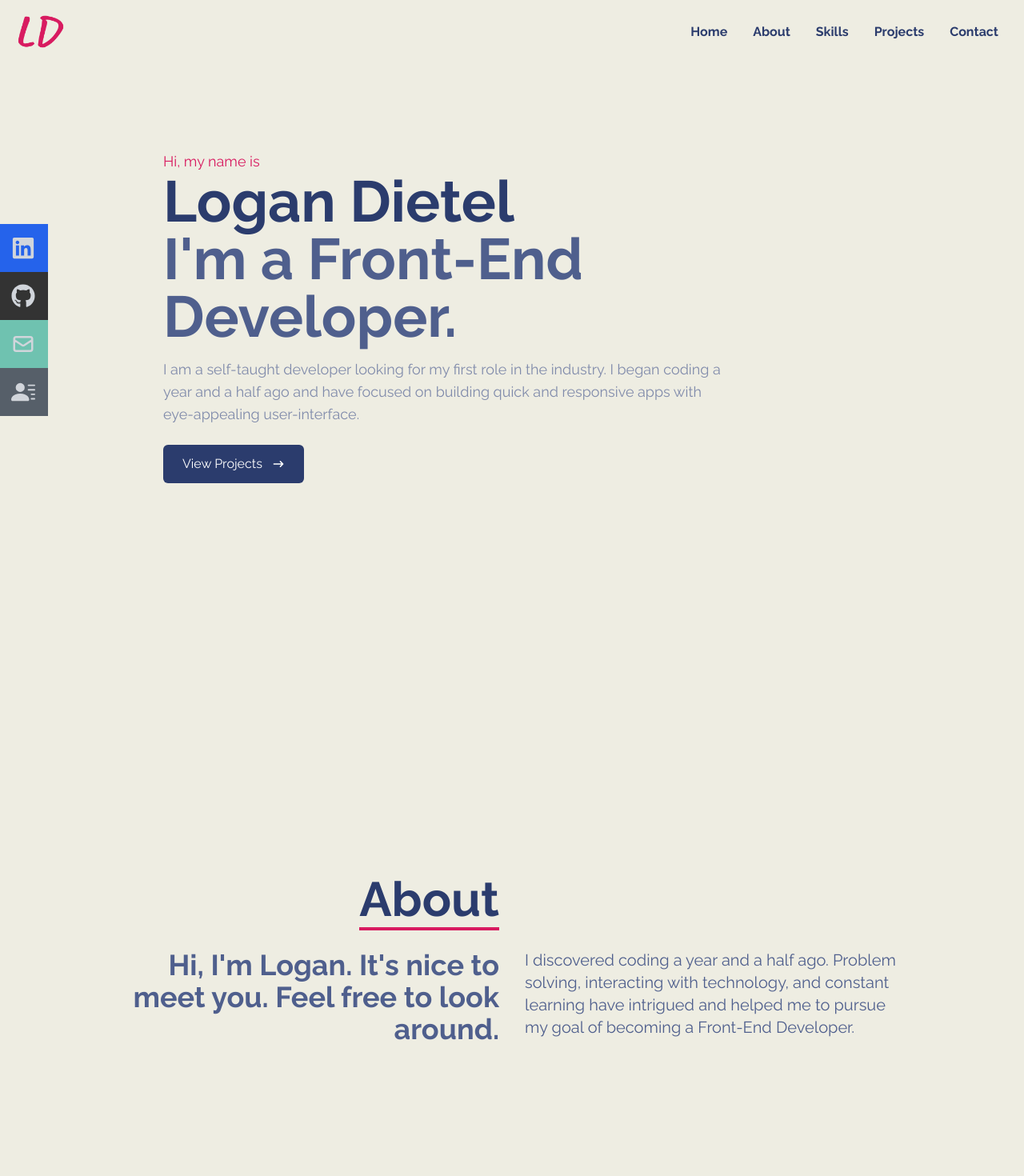
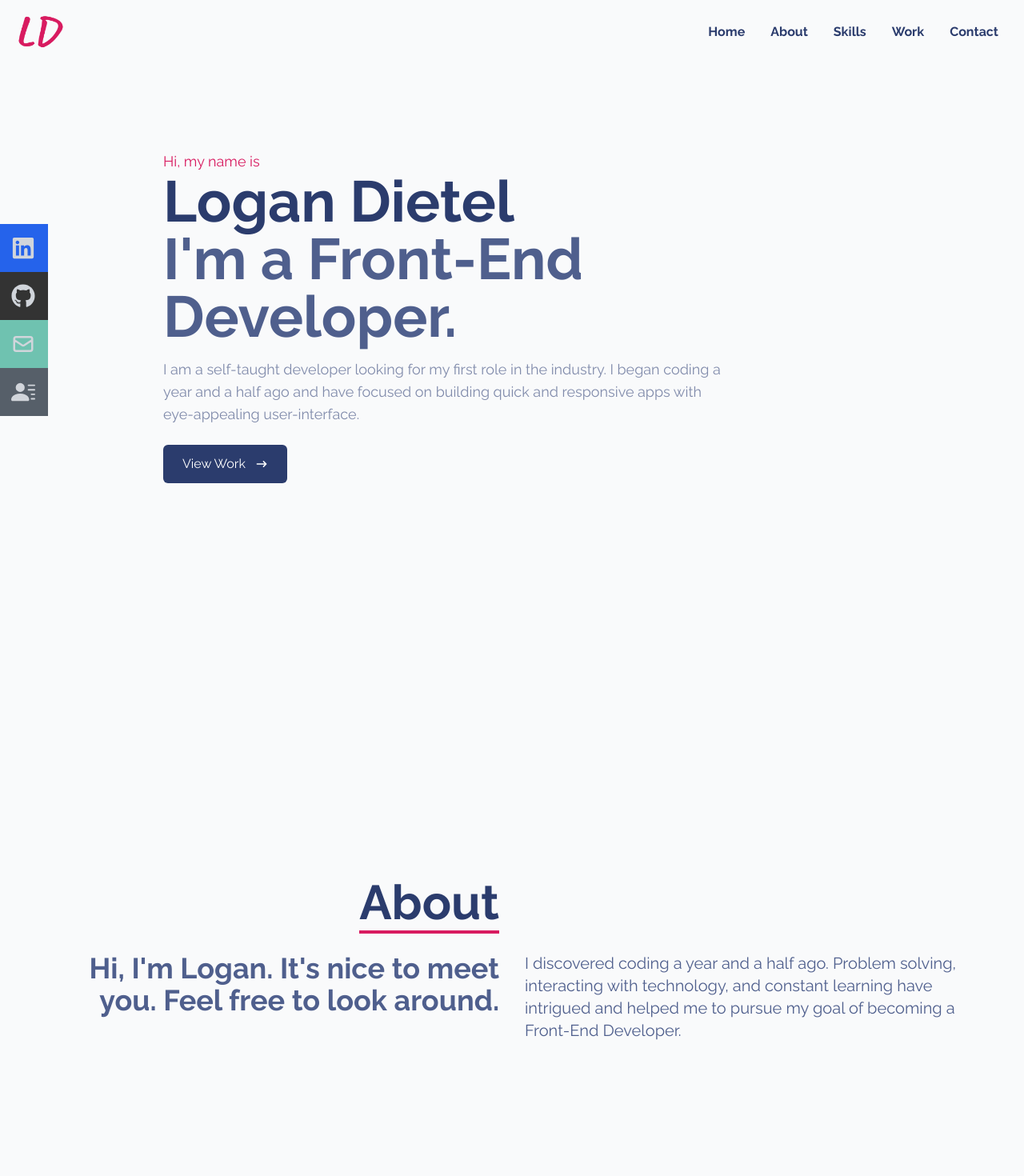
Before and after one commit to logjscript/Portfolio-Site, a React (Vite) app: page / in a window 1280 px wide. Shown: the top 1470 px of the page at 80% size. Built offline with nearby package versions, Linux system fonts and the light colour scheme.

Commit message:
Change background color and logo, and add smooth scroll to nav

```diff
--- a/package.json
+++ b/package.json
@@ -12,7 +12,8 @@
   "dependencies": {
     "react": "^18.2.0",
     "react-dom": "^18.2.0",
-    "react-icons": "^5.0.1"
+    "react-icons": "^5.0.1",
+    "react-scroll": "^1.9.0"
   },
   "devDependencies": {
     "@types/react": "^18.2.56",
--- a/src/App.jsx
+++ b/src/App.jsx
@@ -1,8 +1,9 @@
-import Navbar from "./components/Navbar";
-import Home from "./components/Home";
-import About from "./components/About";
-import Skills from "./components/Skills";
-import Work from "./components/Work";
+import Navbar from "./components/Navbar"
+import Home from "./components/Home"
+import About from "./components/About"
+import Skills from "./components/Skills"
+import Work from "./components/Work"
+import Contact from "./components/Contact"
 
 const App = () => {
 
@@ -13,6 +14,7 @@ const App = () => {
         <About />
         <Skills />
         <Work />
+        <Contact />
     </div>
   )
 }
--- a/src/components/About.jsx
+++ b/src/components/About.jsx
@@ -2,14 +2,14 @@ import React from 'react'
 
 const About = () => {
     return (
-        <div name='about' className='w-full h-screen bg-[#EEEDE2] text-gray-300 px-16 mx-auto'>
+        <div name='about' className='w-full h-screen bg-gray-50 px-16 mx-auto'>
             <div className='flex flex-col justify-center items-center w-full h-full'>
                 <div className='max-w-[1000px] w-full text-left sm:grid sm:grid-cols-2 sm:gap-8 sm:text-right'>
                     <div className='pb-8'>
                         <h2 className='text-6xl text-[#2b3c6d] font-bold inline border-b-4 border-[#d81b60]'>About</h2>
                     </div>
                 </div>
-                <div className='max-w-[1000px] w-full grid sm:grid-cols-2 gap-8 text-[#4f5f8d]'>
+                <div className='max-w-[1200px] w-full grid sm:grid-cols-2 gap-8 text-[#4f5f8d]'>
                     <div className='sm:text-right text-4xl font-bold'>
                         <p>Hi, I'm Logan. It's nice to meet you. Feel free to look around.</p>
                     </div>
--- a/src/components/Home.jsx
+++ b/src/components/Home.jsx
@@ -1,8 +1,9 @@
 import { HiArrowNarrowRight } from 'react-icons/hi'
+import { Link } from 'react-scroll'
 
 const Home = () => {
     return (
-        <div name='home' className='w-full h-screen bg-[#EEEDE2]'>
+        <div name='home' className='w-full h-screen bg-gray-50'>
             <div className='max-w-[1000px] mx-auto px-16 flex flex-col justify-center h-full'>
                 <p className='text-[#d81b60] text-lg'>Hi, my name is</p>
                 <h1 className='text-4xl sm:text-7xl font-bold text-[#2b3c6d]'>Logan Dietel</h1>
@@ -10,11 +11,13 @@ const Home = () => {
                 <p className='text-[#808bab] text-lg py-4 max-w-[700px]'>I am a self-taught developer looking for my first role in the industry. I began coding a year and a half ago and have focused on building quick and responsive apps with eye-appealing user-interface. </p>
 
                 <div>
-                    <button className='text-white bg-[#2b3c6d] group px-6 py-3 my-2 flex items-center rounded-md hover:bg-[#d81b60]'>View Projects
-                        <span className='group-hover:rotate-90 duration-300'>
-                            <HiArrowNarrowRight className='ml-3'/>
-                        </span>
-                    </button>
+                    <Link to="work" smooth={true} duration={500}>
+                        <button className='text-white bg-[#2b3c6d] group px-6 py-3 my-2 flex items-center rounded-md hover:bg-[#d81b60]'>View Work
+                            <span className='group-hover:rotate-90 duration-300'>
+                                <HiArrowNarrowRight className='ml-3'/>
+                            </span>
+                        </button>
+                    </Link>
                 </div>
             </div>
         </div>
--- a/src/components/Icon.jsx
+++ b/src/components/Icon.jsx
@@ -2,7 +2,7 @@ const Icon = ({ path, name }) => {
     const imageClasses = `${name === 'Github' ? 'bg-[#333333] p-2': ''}  w-20 mx-auto`
 
     return (
-        <div className='bg-[#EEEDE2] p-5 rounded-lg shadow-lg shadow-[#CDCAA7] hover:scale-110 duration-500'>
+        <div className='bg-gray-50 p-5 rounded-lg shadow-lg shadow-gray-400 hover:scale-110 duration-500'>
             <img className={imageClasses} src={path} alt={`${name} icon`} />
             <p className='mt-4'>{name}</p>
         </div>
--- a/src/components/Navbar.jsx
+++ b/src/components/Navbar.jsx
@@ -3,35 +3,75 @@ import { FaBars, FaTimes, FaGithub, FaLinkedin } from 'react-icons/fa'
 import { HiOutlineMail } from 'react-icons/hi'
 import { BsFillPersonLinesFill } from 'react-icons/bs'
 import Logo from '../assets/logo.png'
+import { Link } from 'react-scroll'
 
 const Navbar = () => {
     const [nav, setNav] = useState(false);
     const handleClick = () => setNav(!nav);
 
     return (
-        <nav className='fixed z-10 w-full h-[80px] flex justify-between items-center px-4 bg-[#EEEDE2] text-[#2b3c6d] font-bold'>
+        <nav className='fixed z-10 w-full h-[80px] flex justify-between items-center px-4 bg-gray-50 text-[#2b3c6d] font-bold'>
             <div>
                 <img src={Logo} alt='Logo Image' className='w-[70px]' />
             </div>
 
             <ul className='hidden md:flex'>
-                <li>Home</li>
-                <li>About</li>
-                <li>Skills</li>
-                <li>Projects</li>
-                <li>Contact</li>
+                <li>
+                    <Link to="home" smooth={true} duration={500}>
+                        Home
+                    </Link>
+                </li>
+                <li>
+                    <Link to="about" smooth={true} duration={500}>
+                        About
+                    </Link>
+                </li>
+                <li>
+                    <Link to="skills" smooth={true} duration={500}>
+                        Skills
+                    </Link>
+                </li>
+                <li>
+                    <Link to="work" smooth={true} duration={500}>
+                        Work
+                    </Link>
+                </li>
+                <li>
+                    <Link to="contact" smooth={true} duration={500}>
+                        Contact
+                    </Link>
+                </li>
             </ul>
 
             <div onClick={handleClick} className='md:hidden z-10'>
                 {!nav ? <FaBars /> : <FaTimes />}
             </div>
-
             <ul className={!nav ? 'hidden' : 'absolute top-0 left-0 w-full h-screen bg-[#EEEDE2] flex flex-col justify-center items-center'}>
-                <li className='py-6 text-4xl'>Home</li>
-                <li className='py-6 text-4xl'>About</li>
-                <li className='py-6 text-4xl'>Skills</li>
-                <li className='py-6 text-4xl'>Projects</li>
-                <li className='py-6 text-4xl'>Contact</li>
+                <li className='py-6 text-4xl'>
+                    <Link onClick={handleClick} to="home" smooth={true} duration={500}>
+                        Home
+                    </Link>
+                </li>
+                <li className='py-6 text-4xl'>
+                    <Link onClick={handleClick} to="about" smooth={true} duration={500}>
+                        About
+                    </Link>
+                </li>
+                <li className='py-6 text-4xl'>
+                    <Link onClick={handleClick} to="skills" smooth={true} duration={500}>
+                        Skills
+                    </Link>
+                </li>
+                <li className='py-6 text-4xl'>
+                    <Link onClick={handleClick} to="work" smooth={true} duration={500}>
+                        Work
+                    </Link>
+                </li>
+                <li className='py-6 text-4xl'>
+                    <Link onClick={handleClick} to="contact" smooth={true} duration={500}>
+                        Contact
+                    </Link>
+                </li>
             </ul>
 
             <div className='hidden lg:flex fixed flex-col top-[35%] left-0'>
--- a/src/components/Skills.jsx
+++ b/src/components/Skills.jsx
@@ -16,7 +16,7 @@ const Skills = () => {
         {path: github, name: 'Github'},
     ];
     return (
-        <div name='skills' className='w-full h-screen bg-[#EEEDE2] text-[#4f5f8d] px-16'>
+        <div name='skills' className='w-full h-screen bg-gray-50 text-[#4f5f8d] px-16'>
             <div className='max-w-[1000px] mx-auto p-4 flex flex-col justify-center w-full h-full'>
                 <div>
                     <h2 className='text-6xl text-[#2b3c6d] font-bold inline border-b-4 border-[#d81b60]'>Skills</h2>
--- a/src/components/Work.jsx
+++ b/src/components/Work.jsx
@@ -6,14 +6,14 @@ import ProjectImg2 from '../assets/project2.png'
 const Projects = () => {
 
   return (
-    <div name='projects' className="w-full min-h-screen flex flex-col justify-center px-16 bg-[#EEEDE2] text-[#4f5f8d]">
+    <div name='work' className="w-full min-h-screen flex flex-col justify-center px-16 bg-gray-50 text-[#4f5f8d]">
         <div className="max-w-[1000px] mx-auto p-4 flex flex-col justify-center w-full h-full">
             <div className="pb-8">
                 <h2 className="text-6xl font-bold text-[#2b3c6d] inline border-b-4 border-[#d81b60]">Work</h2>
                 <p className="pt-6 text-xl">This is some of my recent work</p>
             </div>
 
-            <div className="grid grid-cols-[minmax(200px,300px)] sm:grid-cols-[repeat(auto-fit,300px)] gap-4 rounded-2xl">
+            <div className="grid grid-cols-[minmax(200px,300px)] sm:grid-cols-[repeat(auto-fit,300px)] justify-center sm:justify-start gap-4 rounded-2xl">
                 <Project projectImg={ProjectImg2} />
                 <Project projectImg={ProjectImg1} />
             </div>
```
Also changed, not shown: src/components/Project.jsx (+5 -5 lines), src/assets/logo.png, 1 other file (tests, documents, lock files or other folders).
